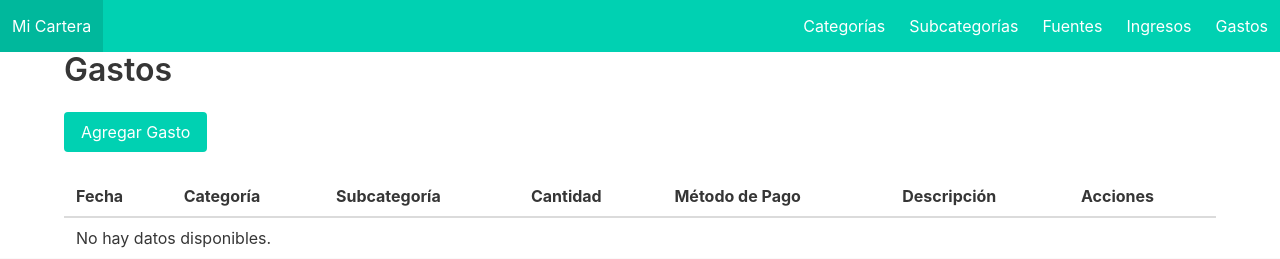
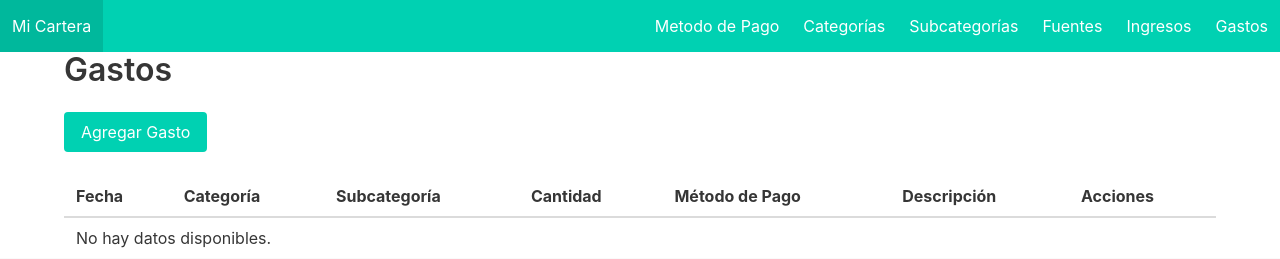
Before and after one commit to NelsonNV/MiCartera, a Django app: page /gastos/ in a window 1280 px wide. Shown: the top 259 px of the page. Run offline with Django 5.2, Linux system fonts and the light colour scheme; data that the repository does not hold is empty; some libraries are stand-ins or nearby versions.

Commit message:
feat: url a metodo pago

```diff
--- a/templates/base.html
+++ b/templates/base.html
@@ -25,6 +25,9 @@
 
         <div id="navbarMenu" class="navbar-menu">
             <div class="navbar-end">
+                <a class="navbar-item" href="{% url 'metodopago_list' %}">
+                   Metodo de Pago
+                </a>
                 <a class="navbar-item" href="{% url 'categoria_list' %}">
                     Categorías
                 </a>
```
